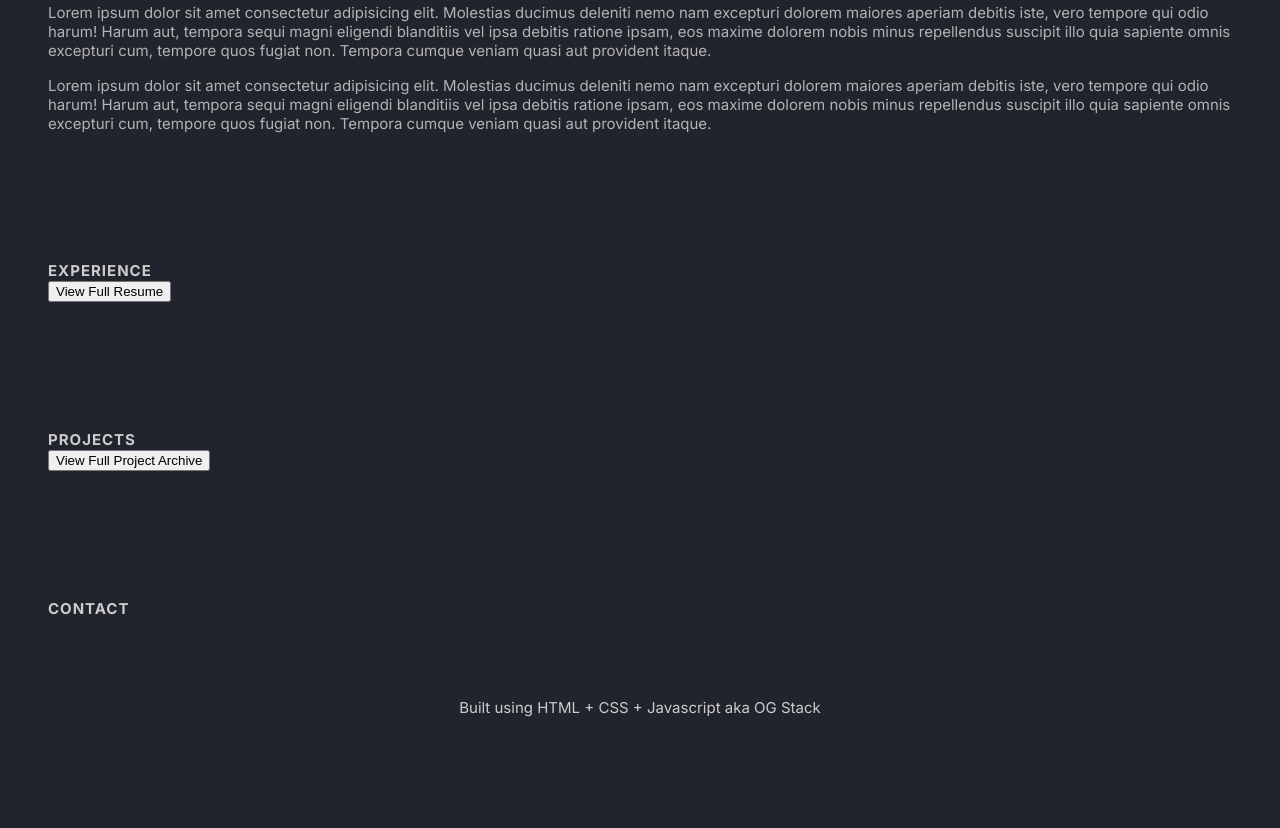
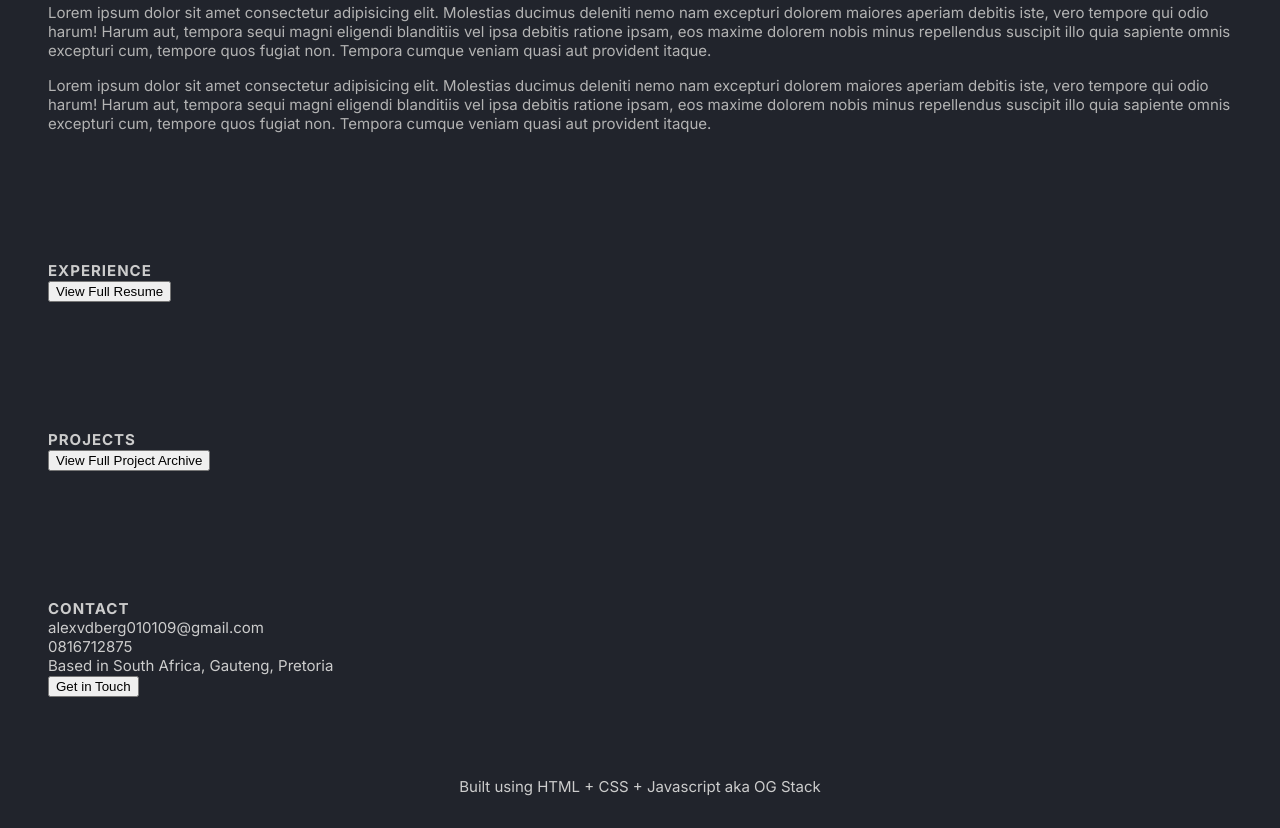
Before and after one commit to Ap3xY/portfolio, a plain HTML site: page index.html in a window 1280 px wide. Shown: the part 624-1452 px from the top of the page. Before the commit the page ends 1373 px from the top, so only its background shows below. Drawn offline with Linux system fonts and the light colour scheme.

Commit message:
feat: setup up structure of the contact section

```diff
--- a/index.html
+++ b/index.html
@@ -108,6 +108,13 @@
 
       <section class="contact-container">
         <h1 class="contact-heading">CONTACT</h1>
+        <div>
+          <p>alexvdberg010109@gmail.com</p>
+          <p>0816712875</p>
+          <p>Based in South Africa, Gauteng, Pretoria</p>
+        </div>
+
+        <button>Get in Touch</button>
       </section>
     </main>
 
```
